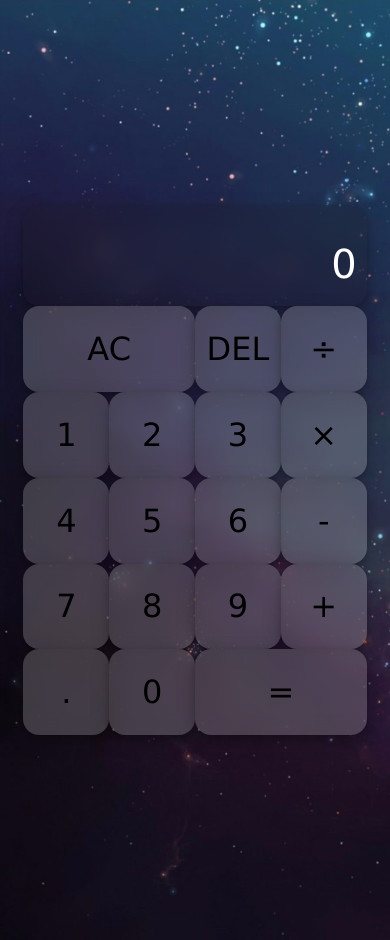
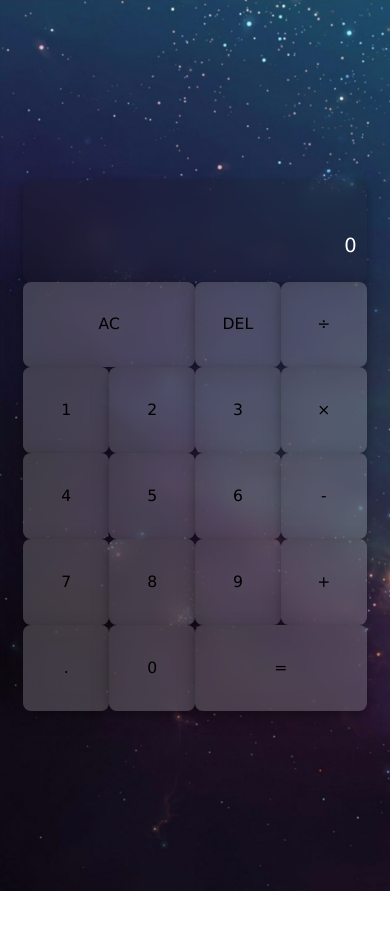
Before and after one commit to RenDelaCruz/calculator, a plain HTML site: page index.html in a window 390 px wide. After the commit the page ends 891 px from the top, so only its background shows below. Drawn offline with Linux system fonts and the light colour scheme.

Commit message:
Changed font size for mobile

```diff
--- a/styles.css
+++ b/styles.css
@@ -81,4 +81,7 @@ body {
         grid-template-columns: repeat(4, 22vw);
         grid-template-rows: minmax(26vw, auto) repeat(5, 22vw);
     }
+    *, *:before, *:after {
+        font-size: 2vw;
+    }
 }
```
